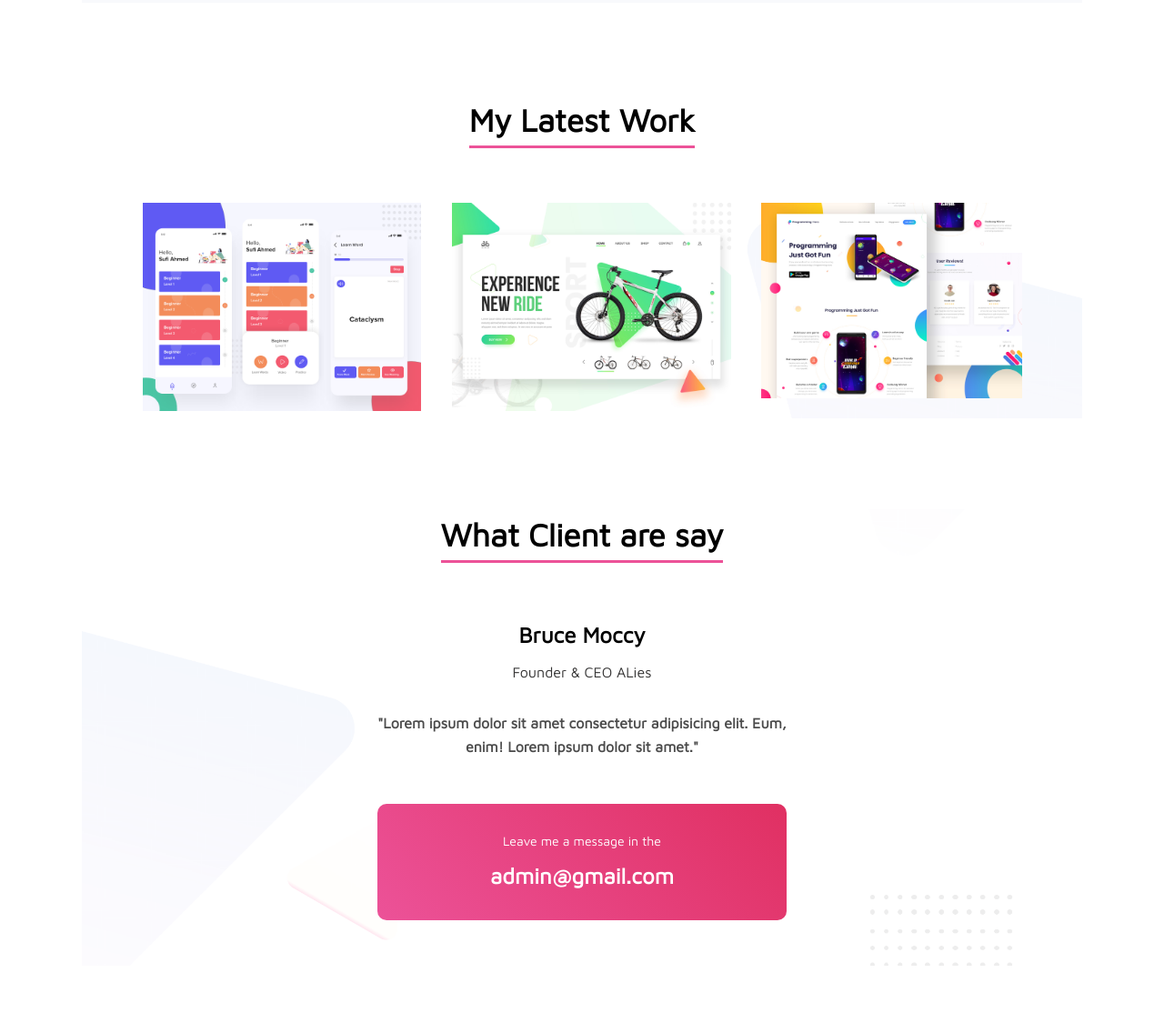
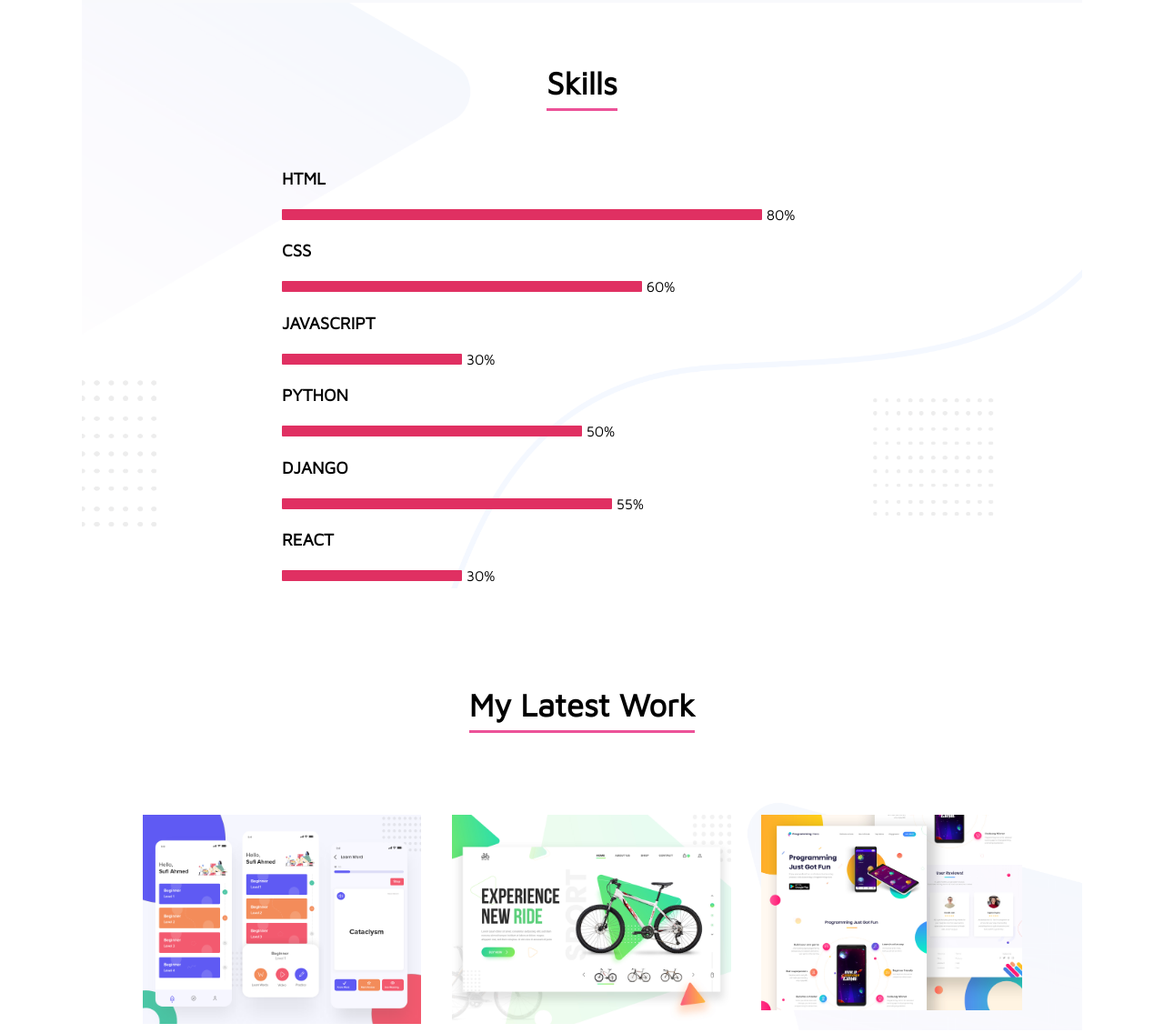
Before and after one commit to abdur-rakib/personal-portfolio, a plain HTML site: page index.html in a window 1280 px wide. Shown: the part 1579-2715 px from the top of the page at 91% size. Drawn offline with Linux system fonts and the light colour scheme.

Commit message:
Added skill section

```diff
--- a/css/style.css
+++ b/css/style.css
@@ -141,6 +141,128 @@ p {
 }
 
 /* //////////////////////////////////////// */
+            /* Skill SECTION */
+/* /////////////////////////////////////// */
+
+
+.skill {
+    background-image: url("../images/header-bg.png");
+    background-size: cover;
+
+    margin-top: -.1rem;
+    text-align: center;
+}
+
+
+.skill .heading-primary {
+    margin: 6rem 0;
+
+}
+
+.all-skill {
+    width: 60%;
+    margin: 0 auto;
+    text-align: left;
+    text-transform: uppercase;
+}
+
+
+.bar {
+    margin: 1.2rem 0;
+}
+
+
+.fill {
+    height: 1.2rem;
+    background-color: var(--color-primary);
+    border-radius: 1px;
+    display: inline-block;
+}
+
+#html {
+    width: 80%;
+    animation: html 2s ease-out;
+    animation-delay: 1s;
+}
+
+#css {
+    width: 60%;
+    animation: css 2s ease-out;
+    animation-delay: 1s;
+}
+#python {
+    width: 50%;
+    animation: python 2s ease-out;
+    animation-delay: 1s;
+}
+#javascript {
+    width: 30%;
+    animation: javascript 2s ease-out;
+    animation-delay: 1s;
+}
+#react {
+    width: 30%;
+    animation: react 2s ease-out;
+    animation-delay: 1s;
+}
+#django {
+    width: 55%;
+    animation: django 2s ease-out;
+    animation-delay: 1s;
+}
+
+@keyframes html {
+    0% {
+        width: 0;
+    }
+    100% {
+        width: 80%;
+    }
+}
+@keyframes css {
+    0% {
+        width: 0;
+    }
+    100% {
+        width: 60%;
+    }
+}
+@keyframes python {
+    0% {
+        width: 0;
+    }
+    100% {
+        width: 50%;
+    }
+}
+
+@keyframes javascript {
+    0% {
+        width: 0;
+    }
+    100% {
+        width: 30%;
+    }
+}
+
+@keyframes react {
+    0% {
+        width: 0;
+    }
+    100% {
+        width: 30%;
+    }
+}
+
+@keyframes django {
+    0% {
+        width: 0;
+    }
+    100% {
+        width: 55%;
+    }
+}
+/* //////////////////////////////////////// */
             /* Latest Work SECTION */
 /* /////////////////////////////////////// */
 
@@ -152,6 +274,10 @@ p {
 
     text-align: center;
 }
+.one-third-width {
+    margin-top: 3rem;
+}
+
 .one-third-width img{
     width: 90%;
 
@@ -178,14 +304,14 @@ p {
     background-size: cover;
 
     text-align: center;
-    margin: 10rem 0;
+    margin: 10rem 0 -3rem 0;
 
 }
 
 .client .content {
     margin: 6rem auto;
     flex-direction: column;
-    width: 50%;
+    width: 60%;
 }
 
 .client-about h2 {
@@ -195,6 +321,8 @@ p {
 .client-speech {
     font-size: 1.6rem;
     color: var(--color-dark-light);
+    margin: 0 auto;
+    width: 80%;
 }
 .client-message {
     background-image: linear-gradient(45deg, var(--color-primary-light), var(--color-primary));
@@ -216,4 +344,10 @@ p {
 footer {
     text-align: center;
     font-size: 1.4rem;
+    color: var(--color-grey-dark);
 }
+
+.name {
+    color: var(--color-primary-light);
+    text-decoration: none;
+}
--- a/index.html
+++ b/index.html
@@ -19,7 +19,7 @@
         <section class="header content">
             <div class="half-width">
                 <div class="text-box">
-                    <h1 class="heading-primary">Hello I'm</h1>
+                    <h1 class="heading-primary" style="border-bottom: none;">Hello I'm</h1>
                     <h1 class="heading-secondary">Abdur Rakib</h1>
                     <p>You might saw me jumping, climbing buildings, and stopping trains. But nobody pays me a dime for
                         that work. That's why I am learning and mastering web development. I will not stop until I
@@ -52,6 +52,46 @@
 
         <!-- End biography section -->
 
+
+        <!-- Skill Section -->
+        <section class="skill">
+            <h1 class="heading-primary">Skills</h1>
+            <div class="all-skill">
+                <h3>HTML</h3>
+                <div class="bar">
+                    <span class="fill" id="html"></span>
+                    <span>80%</span>
+                </div>
+                <h3>CSS</h3>
+                <div class="bar">
+                    <span class="fill" id="css"></span>
+                    <span>60%</span>
+                </div>
+                <h3>JavaScript</h3>
+                <div class="bar">
+                    <span class="fill" id="javascript"></span>
+                    <span>30%</span>
+                </div>
+                <h3>Python</h3>
+                <div class="bar">
+                    <span class="fill" id="python"></span>
+                    <span>50%</span>
+                </div>
+                <h3>Django</h3>
+                <div class="bar">
+                    <span class="fill" id="django"></span>
+                    <span>55%</span>
+                </div>
+                <h3>React</h3>
+                <div class="bar">
+                    <span class="fill" id="react"></span>
+                    <span>30%</span>
+                </div>
+            </div>
+        </section>
+
+        <!-- End skill section -->
+
         <!-- Latest work section -->
         <section class="latest-work ">
             <h1 class="heading-primary">My Latest Work</h1>
@@ -76,10 +116,11 @@
             <div class="content">
                 <div class="client-about">
                     <h2>Bruce Moccy</h2>
-                    <p>Founder & CEO ALies</p>
+                    <p>Founder & CEO Alies</p>
                 </div>
                 <div class="client-speech">
-                    <h4>"Lorem ipsum dolor sit amet consectetur adipisicing elit. Eum, enim! Lorem ipsum dolor sit amet."</h4>
+                    <h4>"Lorem ipsum dolor sit amet consectetur adipisicing elit. Eum, enim! Lorem ipsum dolor sit
+                        amet."</h4>
                 </div>
                 <div class="client-message">
                     <p>Leave me a message in the</p>
@@ -91,7 +132,7 @@
 
         <!-- Footer section -->
         <footer>
-            <p>© Rakib 2020, all rights reserved.</p>
+            <p>©<span><a class="name" href="">Rakib</a></span> 2020, all rights reserved.</p>
         </footer>
         <!-- End footer section -->
     </div>
```
